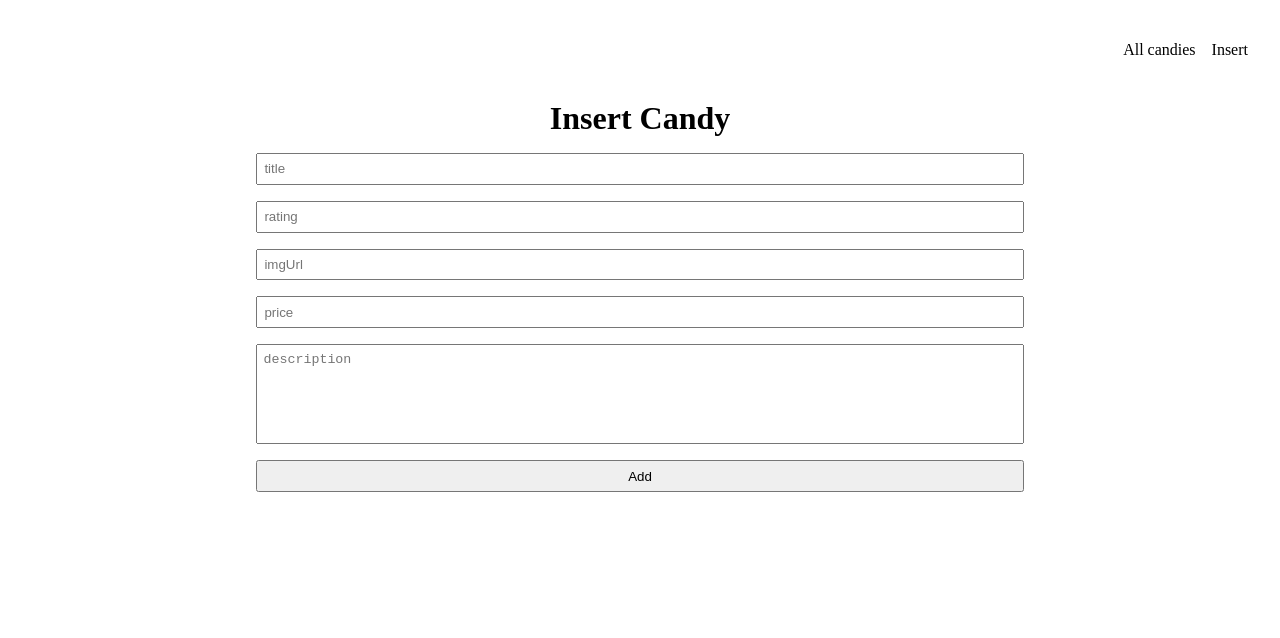
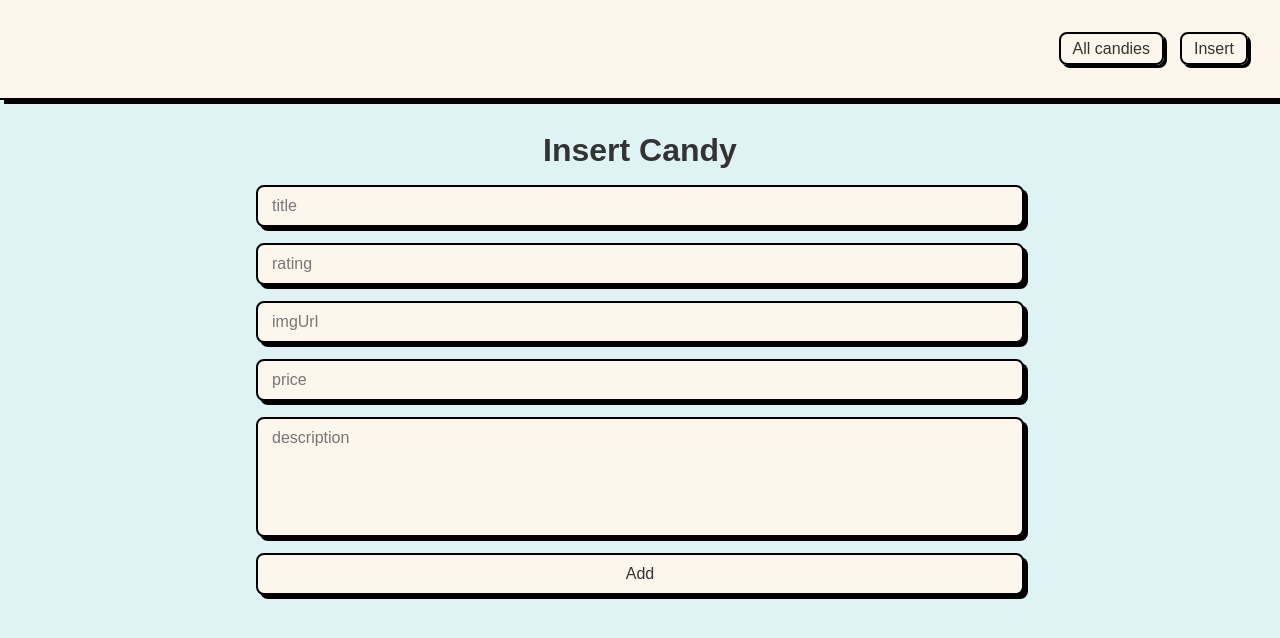
Before and after one commit to robertasRobotas/TYPE-27-candy-shop, a plain HTML site: page insert/index.html in a window 1280 px wide. Drawn offline with Linux system fonts and the light colour scheme.

Commit message:
Refactored code

```diff
--- a/insert/index.html
+++ b/insert/index.html
@@ -13,7 +13,7 @@
         <nav>
           <ul>
             <li>
-              <a href="#">All candies</a>
+              <a href="../index.html">All candies</a>
             </li>
             <li>
               <a href="#">Insert</a>
@@ -41,5 +41,5 @@
     </div>
   </body>
 
-  <script src="./script.js"></script>
+  <script src="./script.js" type="module"></script>
 </html>
--- a/insert/script.js
+++ b/insert/script.js
@@ -1,3 +1,6 @@
+import { insertCandy } from "../utils/fetch.js";
+import { validateInsert } from "../utils/validation.js";
+
 const submitBtn = document.getElementById("sumbit-btn");
 const titleInput = document.getElementById("title");
 const ratingInput = document.getElementById("rating");
@@ -5,20 +8,6 @@ const imgUrlInput = document.getElementById("imgUrl");
 const priceInput = document.getElementById("price");
 const descriptionInput = document.getElementById("description");
 const successMessage = document.getElementById("succsess-message");
-
-const insertCandy = async (data) => {
-  const response = await fetch(
-    "https://680726a0e81df7060eb8fba8.mockapi.io/candies",
-    {
-      method: "POST",
-      body: JSON.stringify(data),
-      headers: { "Content-Type": "application/json" },
-    }
-  );
-
-  const candies = await response.json();
-  return candies;
-};
 
 submitBtn.addEventListener("click", async () => {
   const data = {
@@ -29,19 +18,10 @@ submitBtn.addEventListener("click", async () => {
     rating: +ratingInput.value,
   };
 
-  if (isNaN(data.price) || isNaN(data.rating)) {
-    console.log("Price and  rating should be a number");
-    return;
-  }
+  const isValidationError = validateInsert(data);
 
-  if (
-    !data.title ||
-    !data.imgUrl ||
-    !data.price ||
-    !data.description ||
-    !data.rating
-  ) {
-    console.log("Please insert all the data");
+  if (isValidationError) {
+    console.log("there is validation error");
     return;
   }
 
--- a/insert/styles.css
+++ b/insert/styles.css
@@ -2,6 +2,12 @@
   margin: 0;
   padding: 0;
   box-sizing: border-box;
+}
+
+body {
+  background: #dff3f5;
+  font-family: "Arial", sans-serif;
+  color: #333;
 }
 
 header {
@@ -10,6 +16,10 @@ header {
   justify-content: space-between;
   padding: 0 2rem;
   height: 100px;
+  background: #fdf6ec;
+  border-bottom: 2px solid #000;
+  box-shadow: 4px 4px 0px #000;
+  margin-bottom: 2rem;
 }
 
 header nav ul {
@@ -20,8 +30,17 @@ header nav ul {
 }
 
 header nav ul li a {
-  color: black;
+  color: #333;
   text-decoration: none;
+  padding: 6px 12px;
+  border: 2px solid #000;
+  border-radius: 8px;
+  box-shadow: 3px 3px 0px #000;
+  background: #fdf6ec;
+}
+
+header nav ul li a:hover {
+  background: #e0dad0;
 }
 
 main h1 {
@@ -38,17 +57,50 @@ main h1 {
 }
 
 .form input {
-  padding: 0.4rem;
+  background: #fdf6ec;
+  border: 2px solid #000;
+  border-radius: 8px;
+  padding: 10px 14px;
+  font-size: 16px;
+  color: #333;
+  box-shadow: 4px 4px 0px #000;
+  outline: none;
+  font-family: "Arial", sans-serif;
+}
+
+.form input::placeholder {
+  color: #777;
 }
 
 .form textarea {
-  padding: 0.4rem;
+  background: #fdf6ec;
+  border: 2px solid #000;
+  border-radius: 8px;
+  padding: 10px 14px;
+  font-size: 1rem;
+  height: 120px;
+  color: #333;
+  box-shadow: 4px 4px 0px #000;
+  outline: none;
+  font-family: "Arial", sans-serif;
   resize: none;
-  height: 100px;
 }
 
-.form button {
-  padding: 0.4rem;
+button {
+  background: #fdf6ec;
+  border: 2px solid #000;
+  border-radius: 8px;
+  padding: 10px 18px;
+  font-size: 1rem;
+  color: #333;
+  box-shadow: 4px 4px 0px #000;
+  cursor: pointer;
+  font-family: "Arial", sans-serif;
+  transition: transform 0.2s;
+}
+
+button:hover {
+  transform: translateY(-2px);
 }
 
 .success {
--- a/product/styles.css
+++ b/product/styles.css
@@ -2,6 +2,12 @@
   margin: 0;
   padding: 0;
   box-sizing: border-box;
+}
+
+body {
+  background: #dff3f5;
+  font-family: "Arial", sans-serif;
+  color: #333;
 }
 
 header {
@@ -10,6 +16,9 @@ header {
   justify-content: space-between;
   padding: 0 2rem;
   height: 100px;
+  background: #fdf6ec;
+  border-bottom: 2px solid #000;
+  box-shadow: 4px 4px 0px #000;
 }
 
 header nav ul {
@@ -20,14 +29,23 @@ header nav ul {
 }
 
 header nav ul li a {
-  color: black;
+  color: #333;
   text-decoration: none;
+  padding: 6px 12px;
+  border: 2px solid #000;
+  border-radius: 8px;
+  box-shadow: 3px 3px 0px #000;
+  background: #fdf6ec;
+}
+
+header nav ul li a:hover {
+  background: #e0dad0;
 }
 
 main {
   display: grid;
   grid-template-columns: 1fr 1fr;
-  padding: 0 2rem;
+  padding: 2rem;
   gap: 4rem;
 }
 
@@ -38,12 +56,33 @@ main {
   padding-top: 4rem;
 }
 
+.right-side-wrapper {
+  display: flex;
+  flex-direction: column;
+  justify-content: center;
+}
+
 .right-side-wrapper img {
   width: 100%;
+  border: 2px solid #000;
+  box-shadow: 4px 4px 0px #000;
+  border-radius: 8px;
 }
 
 .message {
-  color: blue;
+  color: #0066ff;
   text-align: center;
   margin-top: 2rem;
 }
+
+button {
+  text-align: center;
+  margin-top: 2rem;
+  font-size: 18px;
+  background: #fdf6ec;
+  padding: 10px 20px;
+  border: 2px solid #000;
+  border-radius: 8px;
+  box-shadow: 3px 3px 0px #000;
+  display: inline-block;
+}
--- a/styles.css
+++ b/styles.css
@@ -2,6 +2,12 @@
   margin: 0;
   padding: 0;
   box-sizing: border-box;
+}
+
+body {
+  background: #dff3f5;
+  font-family: "Arial", sans-serif;
+  color: #333;
 }
 
 header {
@@ -10,6 +16,10 @@ header {
   justify-content: space-between;
   padding: 0 2rem;
   height: 100px;
+  background: #fdf6ec;
+  border-bottom: 2px solid #000;
+  box-shadow: 4px 4px 0px #000;
+  margin-bottom: 2rem;
 }
 
 header nav ul {
@@ -20,12 +30,27 @@ header nav ul {
 }
 
 header nav ul li a {
-  color: black;
+  color: #333;
   text-decoration: none;
+  padding: 6px 12px;
+  border: 2px solid #000;
+  border-radius: 8px;
+  box-shadow: 3px 3px 0px #000;
+  background: #fdf6ec;
+  margin-bottom: 2rem;
+}
+
+header nav ul li a:hover {
+  background: #e0dad0;
 }
 
 main h1 {
   text-align: center;
+}
+
+main a {
+  color: #333;
+  text-decoration: none;
 }
 
 .candies-wrapper {
--- /dev/null
+++ b/utils/fetch.js
@@ -0,0 +1,35 @@
+const URL = "https://680726a0e81df7060eb8fba8.mockapi.io";
+
+export const fetchCandies = async () => {
+  const response = await fetch(`${URL}/candies`);
+
+  const data = await response.json();
+  return data;
+};
+
+export const fetchCandyById = async (id) => {
+  const response = await fetch(`${URL}/candies/${id}`);
+
+  const data = await response.json();
+  return data;
+};
+
+export const deleteCandyById = async (id) => {
+  const response = await fetch(`${URL}/candies/${id}`, {
+    method: "DELETE",
+  });
+
+  const data = await response.json();
+  return data;
+};
+
+export const insertCandy = async (data) => {
+  const response = await fetch(`${URL}/candies`, {
+    method: "POST",
+    body: JSON.stringify(data),
+    headers: { "Content-Type": "application/json" },
+  });
+
+  const candies = await response.json();
+  return candies;
+};
--- /dev/null
+++ b/utils/validation.js
@@ -0,0 +1,29 @@
+export const validateInsert = (data) => {
+  let isError = false;
+
+  if (isNaN(data.price) || isNaN(data.rating)) {
+    console.log("Price and  rating should be a number");
+    isError = true;
+  }
+
+  if (
+    !data.title ||
+    !data.imgUrl ||
+    !data.price ||
+    !data.description ||
+    !data.rating
+  ) {
+    console.log("Please insert all the data");
+    isError = true;
+  }
+
+  const imgUrlRegex =
+    /^https?:\/\/.*\.(jpg|jpeg|png|gif|webp|bmp|svg)(\?.*)?$/i;
+
+  if (!imgUrlRegex.test(data.imgUrl)) {
+    console.log("Image URL is bad");
+    isError = true;
+  }
+
+  return isError;
+};
```
Also changed, not shown: index.html (+1 -1 lines), product/index.html (+3 -3 lines), product/script.js (+4 -25 lines), script.js (+2 -9 lines), 2 other files.
